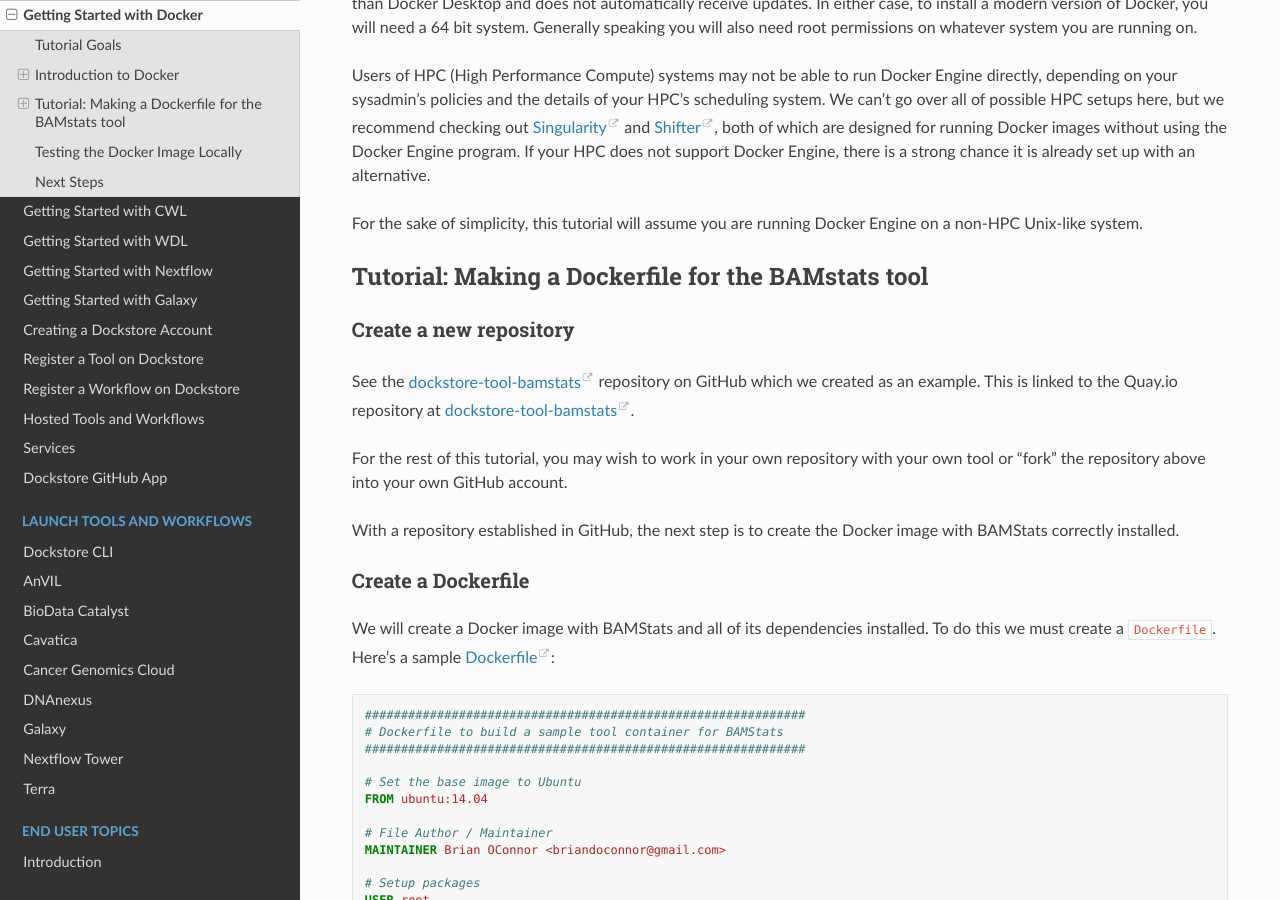
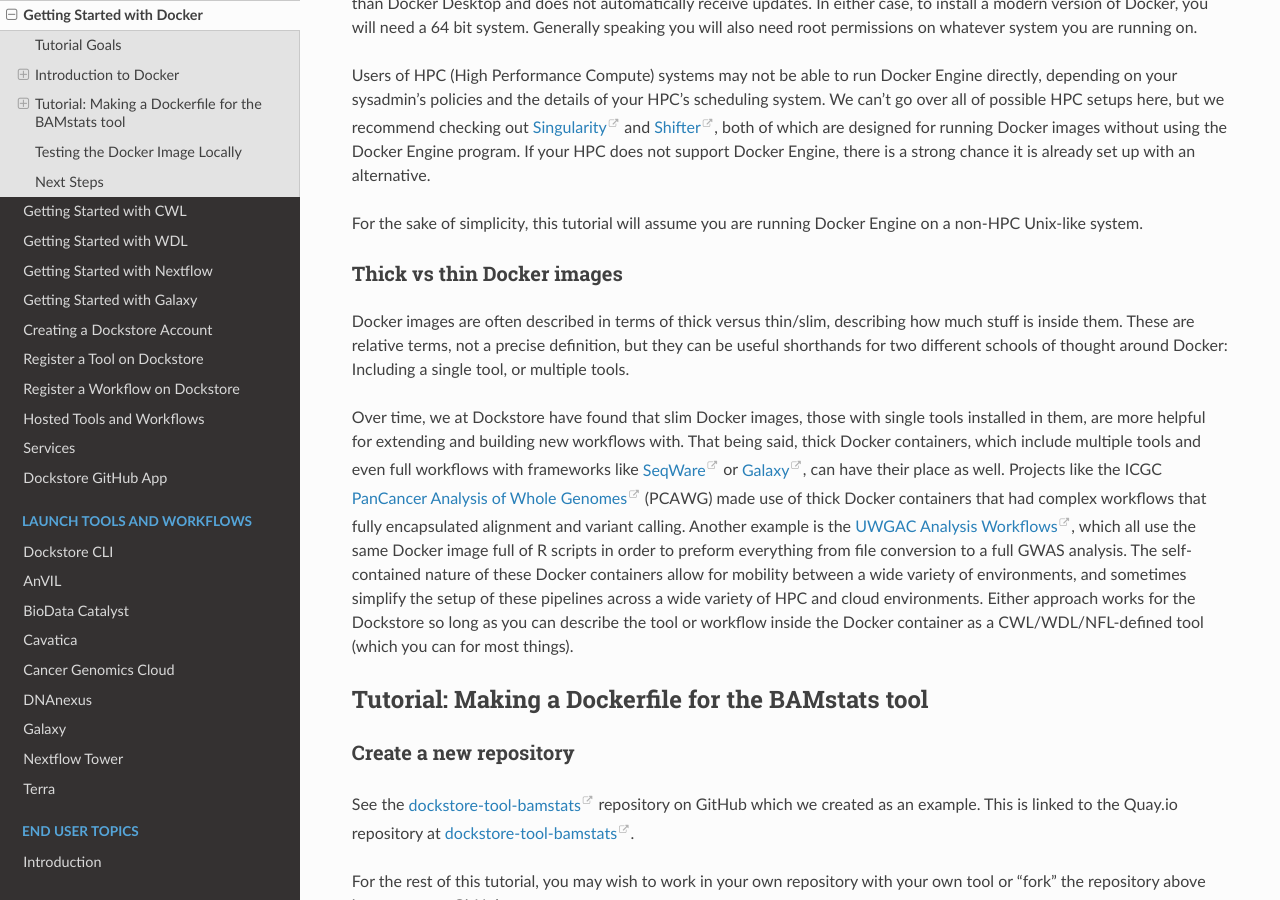
Before and after one commit to dockstore/dockstore-documentation, a Sphinx documentation site: the page built from docs/getting-started/getting-started-with-docker.rst, in a window 1280 px wide and 900 px high, scrolled down 1140 px. Built offline with Sphinx 7.4.7 and the Read the Docs theme 2.0.0, drawn with Linux system fonts in a browser that asks for light colours.

Commit message:
move fat/skinny discussion to GS w/ Docker

```diff
--- a/docs/getting-started/getting-started-with-docker.rst
+++ b/docs/getting-started/getting-started-with-docker.rst
@@ -31,6 +31,12 @@
 Users of HPC (High Performance Compute) systems may not be able to run Docker Engine directly, depending on your sysadmin's policies and the details of your HPC's scheduling system. We can't go over all of possible HPC setups here, but we recommend checking out `Singularity <https://sylabs.io/guides/2.6/user-guide/singularity_and_docker.html>`__ and `Shifter <https://github.com/NERSC/shifter>`__, both of which are designed for running Docker images without using the Docker Engine program. If your HPC does not support Docker Engine, there is a strong chance it is already set up with an alternative.
 
 For the sake of simplicity, this tutorial will assume you are running Docker Engine on a non-HPC Unix-like system.
+
+Thick vs thin Docker images
+~~~~~~~~~~~~~~~~~~~~~~~~~~~
+Docker images are often described in terms of thick versus thin/slim, describing how much stuff is inside them. These are relative terms, not a precise definition, but they can be useful shorthands for two different schools of thought around Docker: Including a single tool, or multiple tools.
+
+Over time, we at Dockstore have found that slim Docker images, those with single tools installed in them, are more helpful for extending and building new workflows with. That being said, thick Docker containers, which include multiple tools and even full workflows with frameworks like `SeqWare <https://seqware.github.io/>`__ or `Galaxy <https://galaxyproject.org/>`__, can have their place as well. Projects like the ICGC `PanCancer Analysis of Whole Genomes <https://dcc.icgc.org/pcawg>`__ (PCAWG) made use of thick Docker containers that had complex workflows that fully encapsulated alignment and variant calling. Another example is the `UWGAC Analysis Workflows <https://dockstore.org/organizations/bdcatalyst/collections/UWGACAncestryRelatedness>`__, which all use the same Docker image full of R scripts in order to preform everything from file conversion to a full GWAS analysis. The self-contained nature of these Docker containers allow for mobility between a wide variety of environments, and sometimes simplify the setup of these pipelines across a wide variety of HPC and cloud environments. Either approach works for the Dockstore so long as you can describe the tool or workflow inside the Docker container as a CWL/WDL/NFL-defined tool (which you can for most things).
 
 Tutorial: Making a Dockerfile for the BAMstats tool
 ---------------------------------------------------
```
